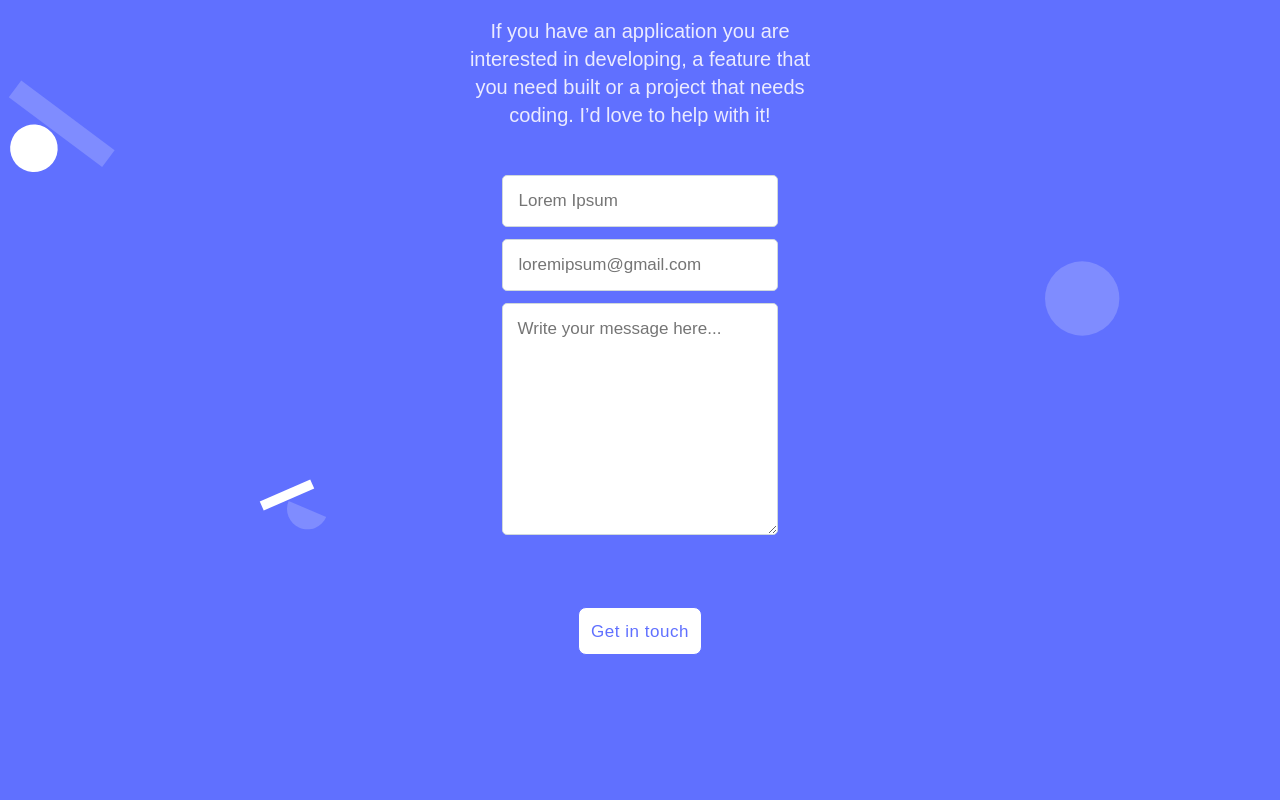
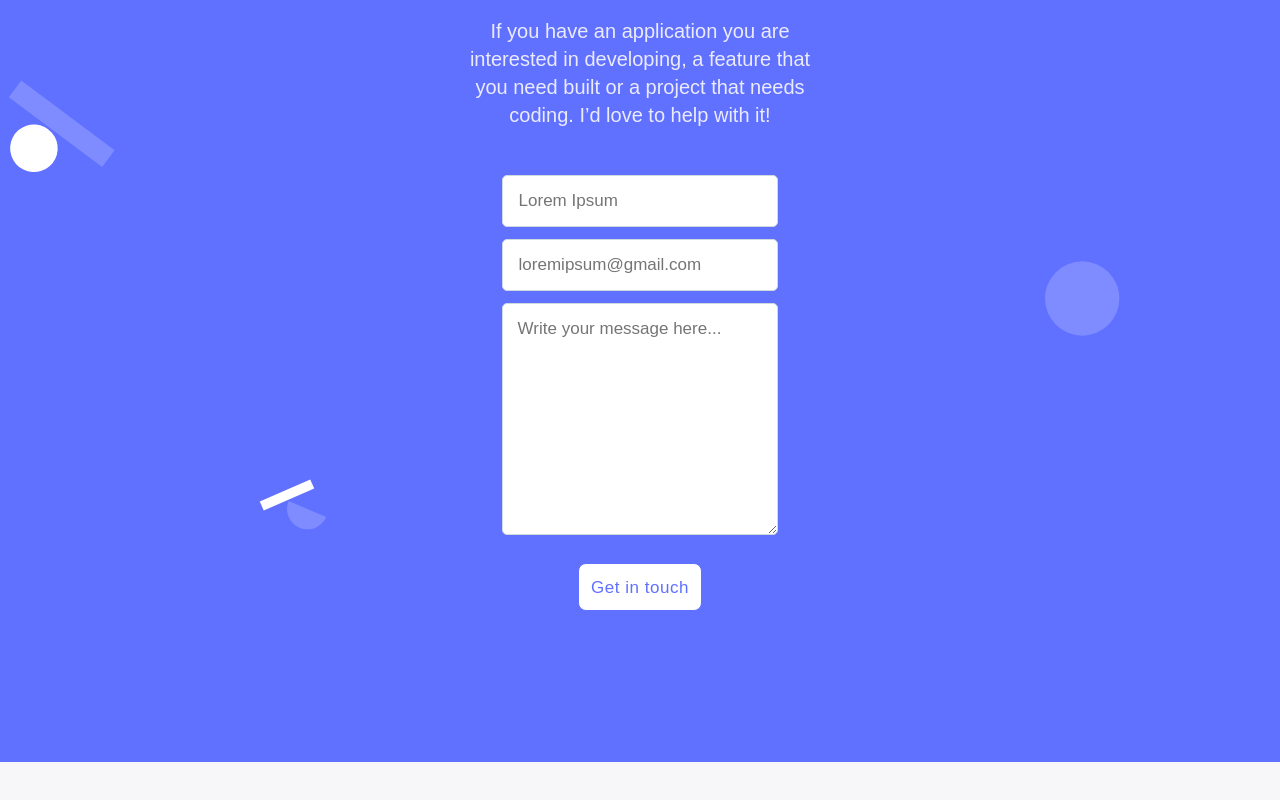
Before and after one commit to fezzopro/portfolio-mobile-first, a plain HTML site: page index.html in a window 1280 px wide. Shown: the part 4285-5085 px from the top of the page. After the commit the page ends 5047 px from the top, so only its background shows below. Drawn offline with Linux system fonts and the light colour scheme.

Commit message:
Add a class to submit mesage in order to reduce the padding-top

```diff
--- a/index.html
+++ b/index.html
@@ -153,7 +153,7 @@
         <textarea name="message" name="" id="" cols="30" rows="10" placeholder="Write your message here..."
           maxlength="500" required></textarea>
 
-        <div class="more">
+        <div class="more submit-button">
           <button type="submit" class="btn-more btn-more-active">Get in touch</button>
         </div>
       </form>
```
